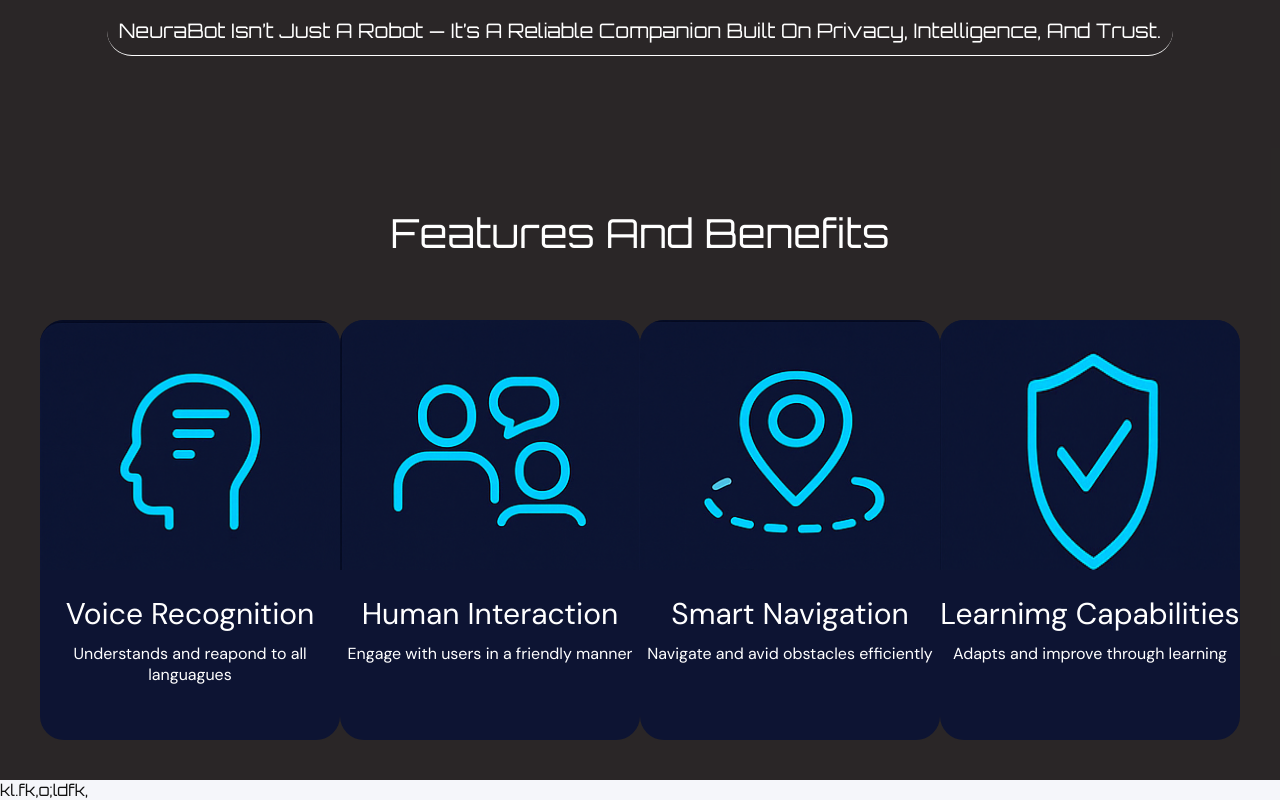
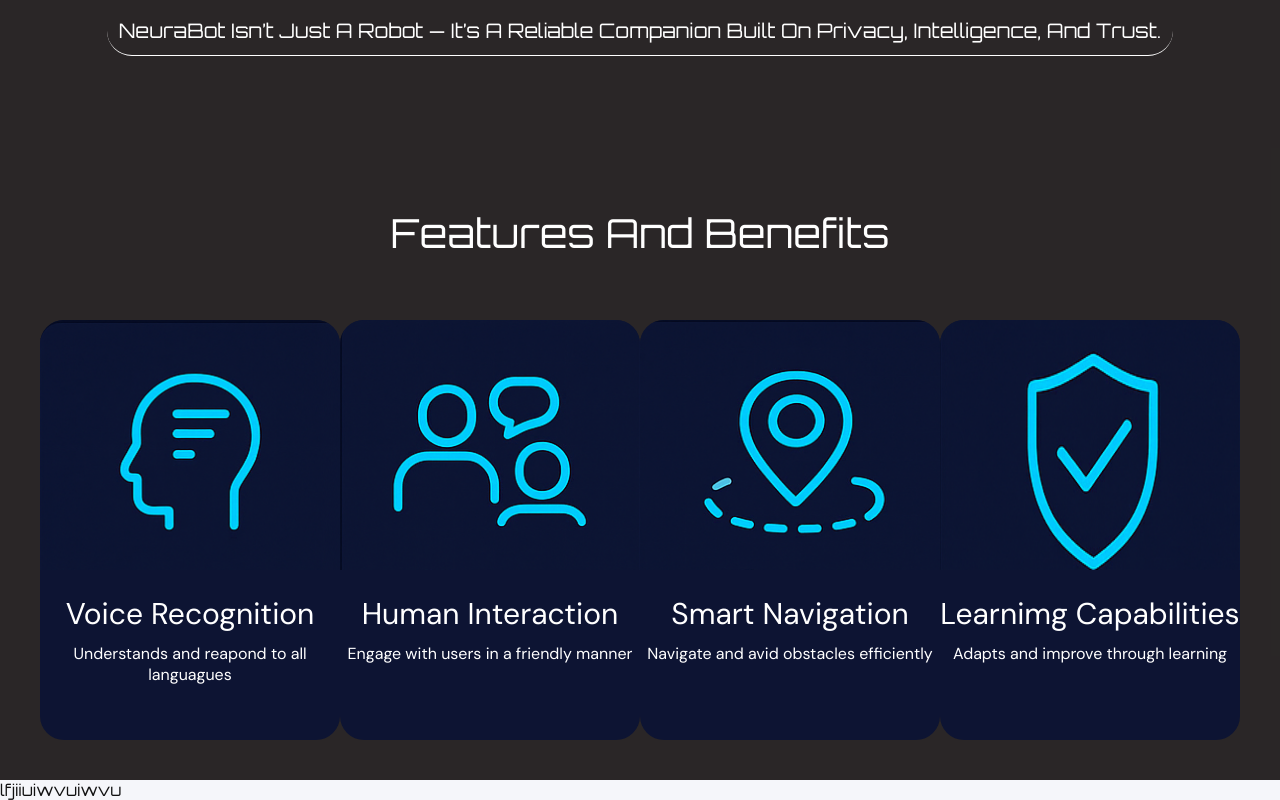
Before and after one commit to Aywild01/project, a React (Vite) app: page / in a window 1280 px wide. Shown: the part 615-1415 px from the top of the page. Built offline with nearby package versions, Linux system fonts and the light colour scheme; the HTML template or start-up script is replaced by a standard one.

Commit message:
update: wrote rubbish

```diff
--- a/src/App.jsx
+++ b/src/App.jsx
@@ -17,7 +17,7 @@ function App() {
       <HeroText />
       <Card />
       <Feature />
-      <p>kl.fk,o;ldfk,</p>
+      <p>lfjiiuiwvuiwvu</p>
     </div>
   )
 }
```
